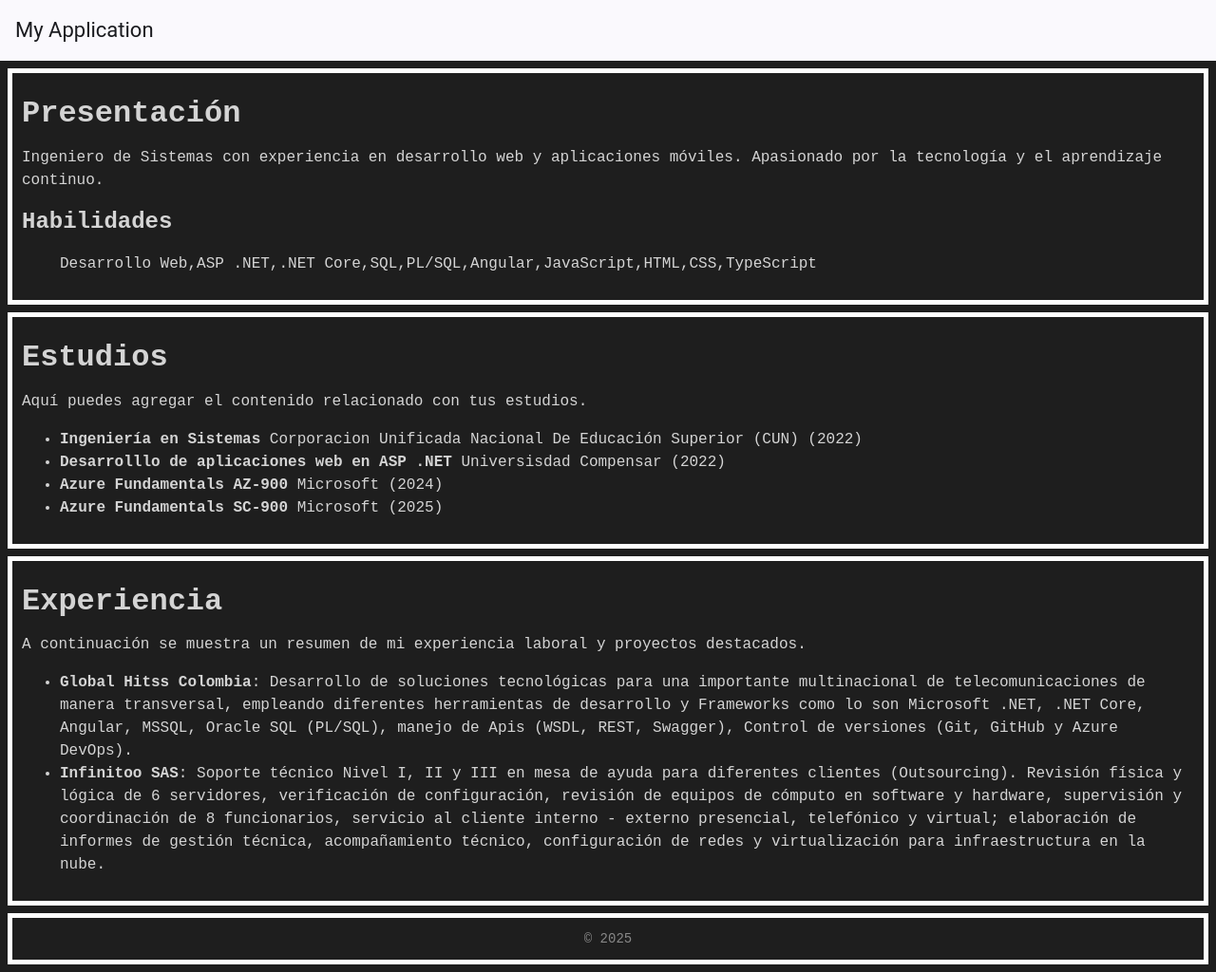
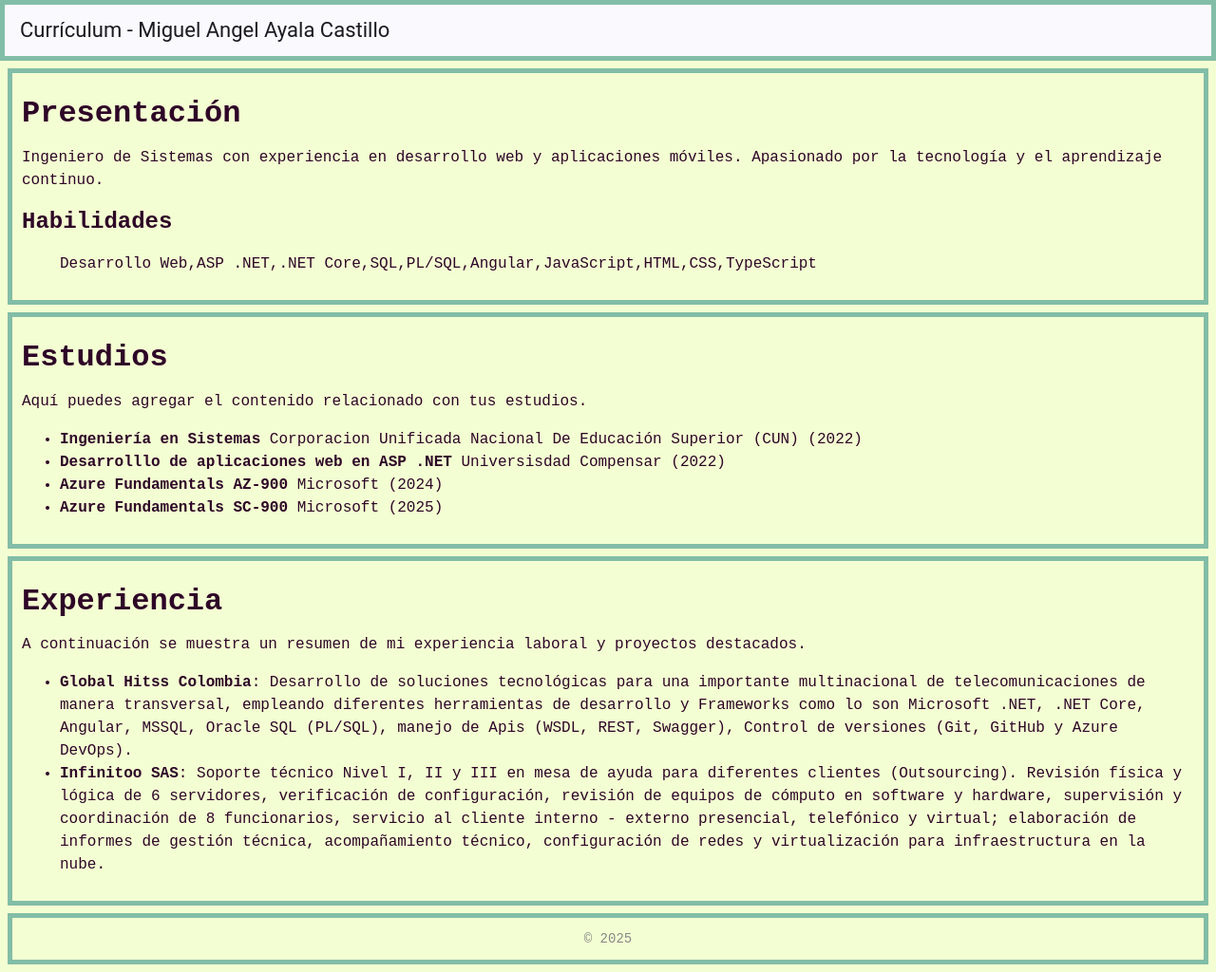
Before and after one commit to aayalac/cv-miguel-ayala, an Angular app: page / in a window 1280 px wide. Shown: the whole page at 95% size. Built offline with nearby package versions, Linux system fonts and the light colour scheme.

Commit message:
feat: cambio estilos paleta colores

```diff
--- a/src/app/app.html
+++ b/src/app/app.html
@@ -1,6 +1,6 @@
 <router-outlet>
     <mat-toolbar class="header">
-        <span>My Application</span>
+        <span>Currículum - Miguel Angel Ayala Castillo</span>
     </mat-toolbar>
     <div class="box">
         <app-presentacion></app-presentacion>
--- a/src/styles.css
+++ b/src/styles.css
@@ -1,8 +1,13 @@
 body {
     margin: 0; font-family: monospace;
-    background: #1e1e1e; color: #d4d4d4;
+    background: #f3ffd2; color: #2e0527;
     font-size: 16px; line-height: 1.5em;
     display: flex; flex-direction: column;
+}
+
+.header{
+    background: #f3ffd2; color: #2e0527;
+    border: 5px solid #82bda7;
 }
 
 a {
@@ -14,7 +19,7 @@ a:hover {
 }
 
 .box {
-    border: 5px solid white;
+    border: 5px solid #82bda7;
     padding: 10px;
     margin: 8px;
 }
@@ -23,7 +28,7 @@ footer {
     padding: 10px;
     font-size: 14px;
     color: #888;
-    border: 5px solid white;
+    border: 5px solid #82bda7;
     padding: 10px;
     margin: 8px;
 }
```
